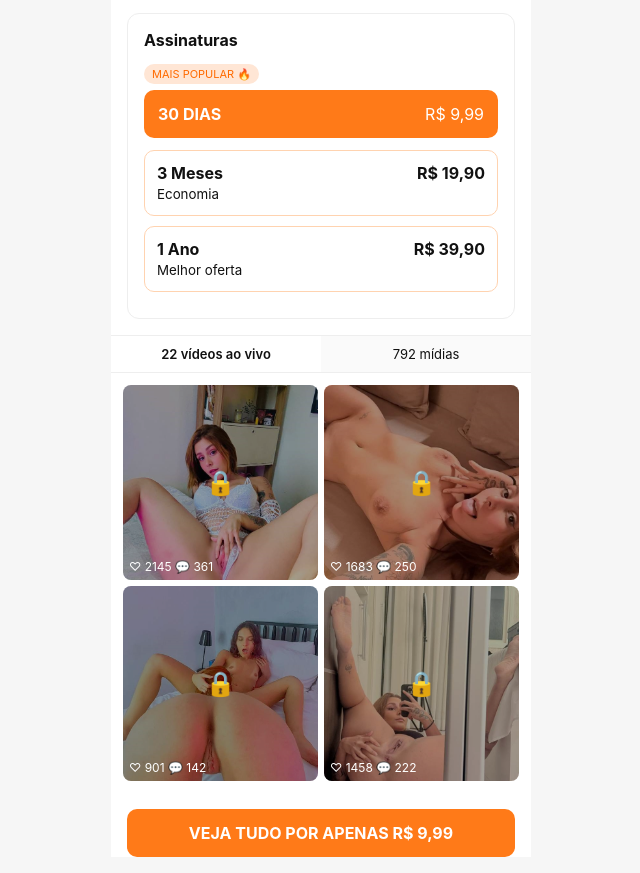
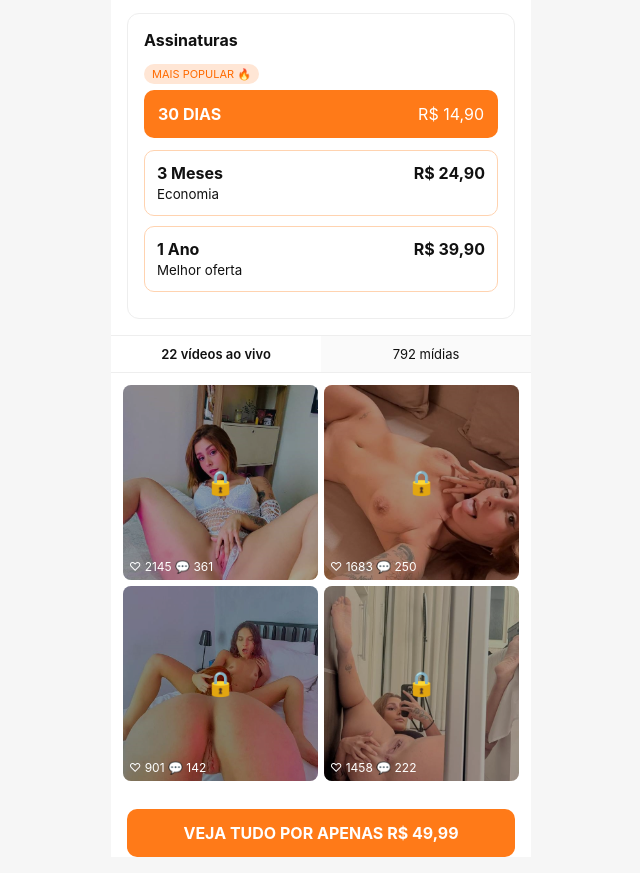
Before and after one commit to Ghoubix7/Privacy-Larah, a plain HTML site: page index.html in a window 1280 px wide. Shown: the part 676-1549 px from the top of the page, without its empty margins (319-959 px from the left). Drawn offline with Linux system fonts and the light colour scheme.

Commit message:
Update index.html

```diff
--- a/index.html
+++ b/index.html
@@ -237,7 +237,7 @@ ESSA PROMOÇÃO É VÁLIDA POR <span id="timer">15:00</span>
       <a href="#SEU-LINK-DE-PAGAMENTO" style="text-decoration:none;">
         <div class="plan-main">
           <strong>30 DIAS</strong>
-          <span>R$ 9,99</span>
+          <span>R$ 14,90</span>
         </div>
       </a>
 
@@ -246,7 +246,7 @@ ESSA PROMOÇÃO É VÁLIDA POR <span id="timer">15:00</span>
           <strong>3 Meses</strong><br />
           <small>Economia</small>
         </div>
-        <strong>R$ 19,90</strong>
+        <strong>R$ 24,90</strong>
       </div>
 
       <div class="plan">
@@ -271,7 +271,7 @@ ESSA PROMOÇÃO É VÁLIDA POR <span id="timer">15:00</span>
 <div class="post"><img src="assets/img/pvd 9.jpg"><div class="lock">🔒</div><div class="actions">♡ 1458 💬 222</div></div>
 </div>
 
-<div class="cta">VEJA TUDO POR APENAS R$ 9,99</div>
+<div class="cta">VEJA TUDO POR APENAS R$ 49,99</div>
 
 </div>
 </body>
```
